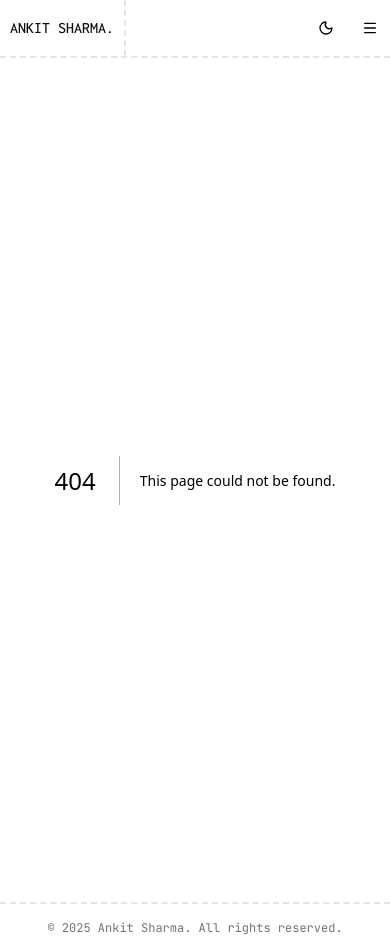
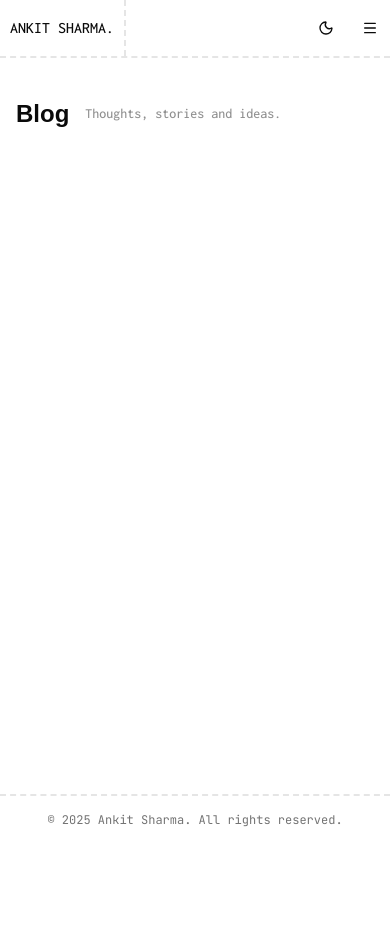
Before and after one commit to Ankit-2145/portfolio-v2, a Next.js app: page /blog in a window 390 px wide. Before the commit this address had no page. After the commit the page ends 844 px from the top, so only its background shows below. Built offline with nearby package versions, Linux system fonts and the light colour scheme; a web font is replaced by a local one.

Commit message:
feat: add layout for blog page & fix mobile navbar accessibility

```diff
--- /dev/null
+++ b/app/blog/page.tsx
@@ -0,0 +1,11 @@
+import { Heading } from "@/components/common/Heading";
+
+const page = () => {
+  return (
+    <main className="max-w-6xl mx-auto px-4 sm:px-6 lg:px-8">
+      <Heading title="Blog" subTitle="Thoughts, stories and ideas." />
+    </main>
+  );
+};
+
+export default page;
--- a/components/common/Navbar.tsx
+++ b/components/common/Navbar.tsx
@@ -4,6 +4,7 @@ import Link from "next/link";
 import { useState } from "react";
 import {
   Feather,
+  FileText,
   FlaskConical,
   Folder,
   GraduationCap,
@@ -15,7 +16,12 @@ import { usePathname } from "next/navigation";
 
 import { cn } from "@/lib/utils";
 import { Button } from "@/components/ui/button";
-import { Sheet, SheetContent, SheetTrigger } from "@/components/ui/sheet";
+import {
+  Sheet,
+  SheetContent,
+  SheetTitle,
+  SheetTrigger,
+} from "@/components/ui/sheet";
 import { AnimatedThemeToggler } from "@/components/ui/animated-theme-toggler";
 
 interface NavItem {
@@ -28,6 +34,7 @@ const navItems: NavItem[] = [
   { name: "Home", href: "/", icon: Home },
   { name: "Work", href: "/work", icon: GraduationCap },
   { name: "Projects", href: "/projects", icon: Folder },
+  { name: "Blog", href: "/blog", icon: FileText },
   { name: "Lab", href: "/lab", icon: FlaskConical },
   { name: "Skills", href: "/skills", icon: Feather },
 ];
@@ -89,6 +96,7 @@ export const Navbar = () => {
                 </Button>
               </SheetTrigger>
               <SheetContent className="bg-background" side="top">
+                <SheetTitle className="sr-only">Navigation Menu</SheetTitle>
                 <div className="flex flex-col px-6 divide-y-2 divide-dashed">
                   {navItems.map((item) => {
                     const isActive =
```
